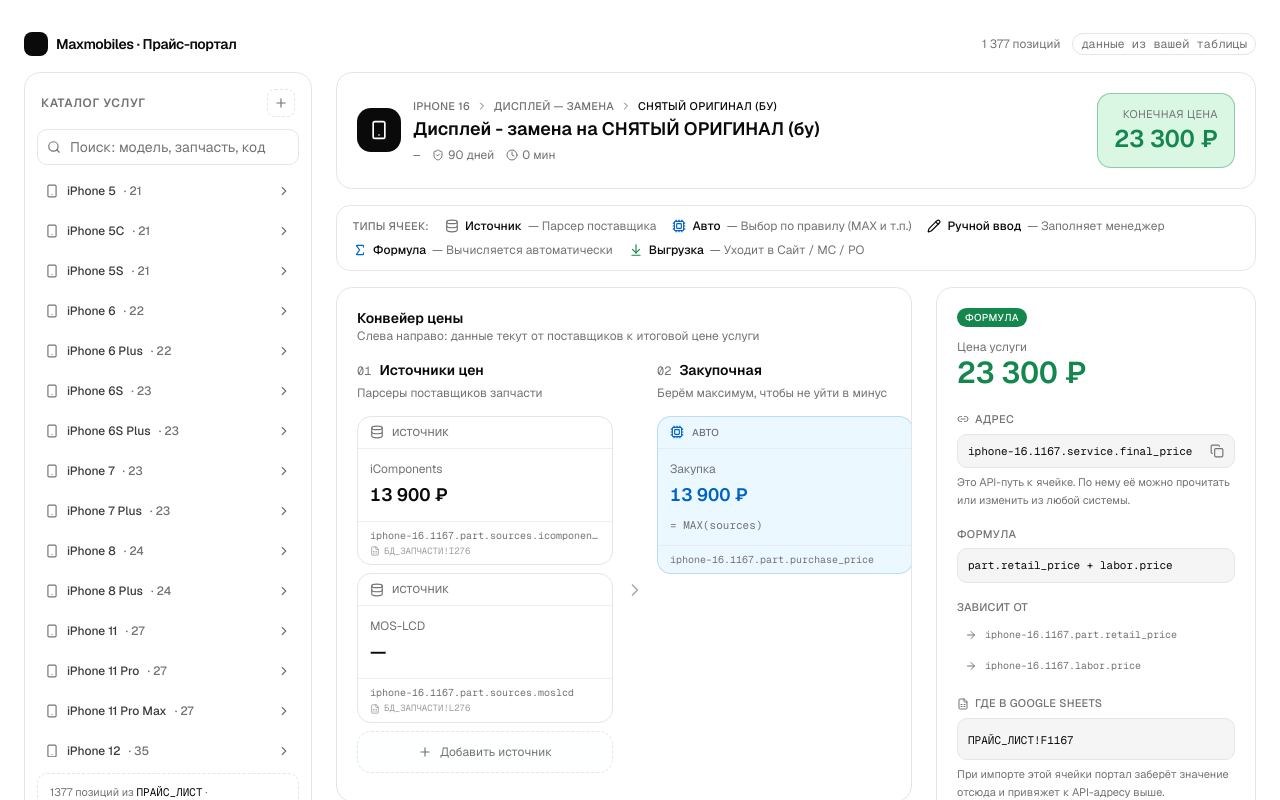
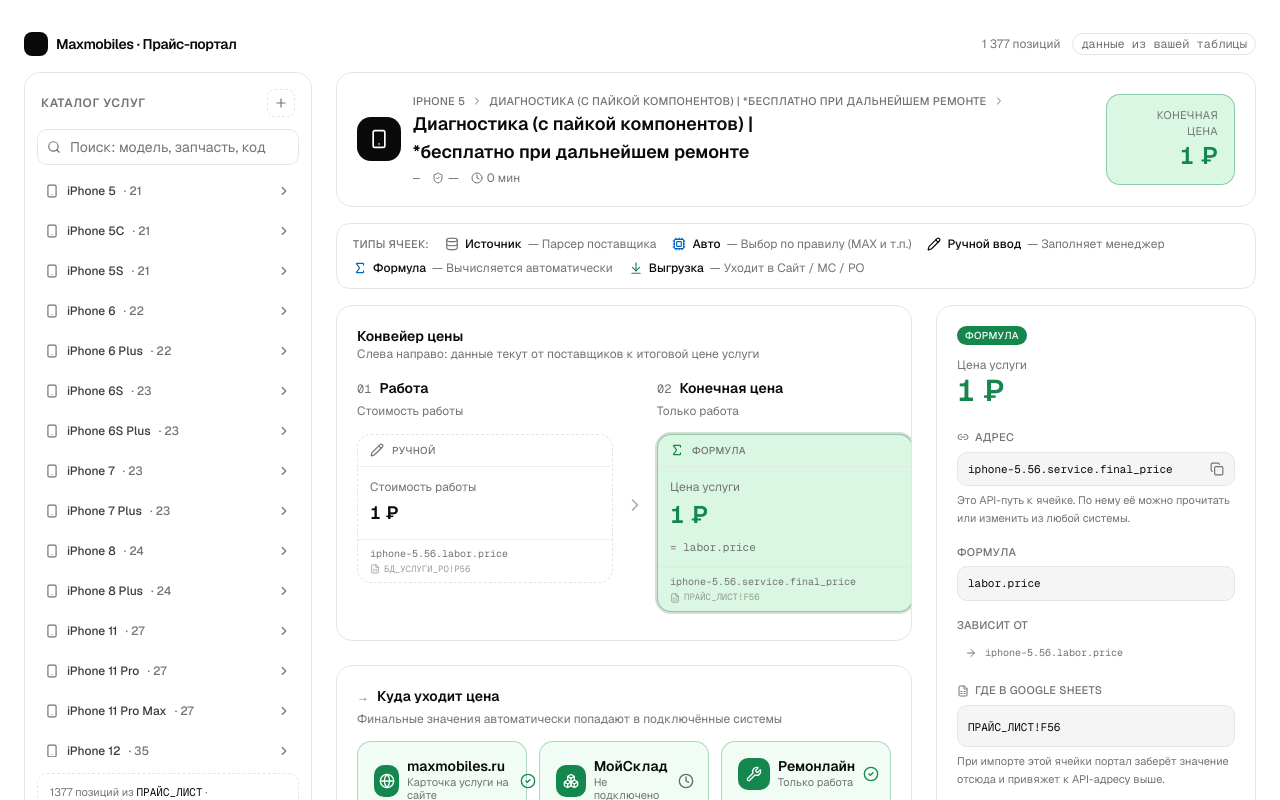
Before and after one commit to cielo1304/price-synchronization-portal-j5, a Next.js app: page / in a window 1280 px wide. Shown: the top 800 px of the page. Built offline with nearby package versions, Linux system fonts and the light colour scheme.

Commit message:
feat: implement unified JSON data source for all device positions\n\nCentralize data in JSON file with detailed device and repair info; dynamic active position loading.

```diff
--- a/app/page.tsx
+++ b/app/page.tsx
@@ -3,7 +3,8 @@ import { CATALOG_INDEX } from "@/lib/portal-catalog";
 
 // По умолчанию показываем самую популярную позицию: iPhone 16, замена дисплея,
 // Снятый оригинал (бу) — это строка 1167 в ПРАЙС_ЛИСТ.
-const DEFAULT_ID = "iphone-16.1167";
+const DEFAULT_ID =
+  "iphone_16__дисплей_замена_на_снятый_оригинал_бу__r1167";
 
 export default function Page() {
   return (
```
Also changed, not shown: 1 other file (tests, documents, lock files or other folders).
